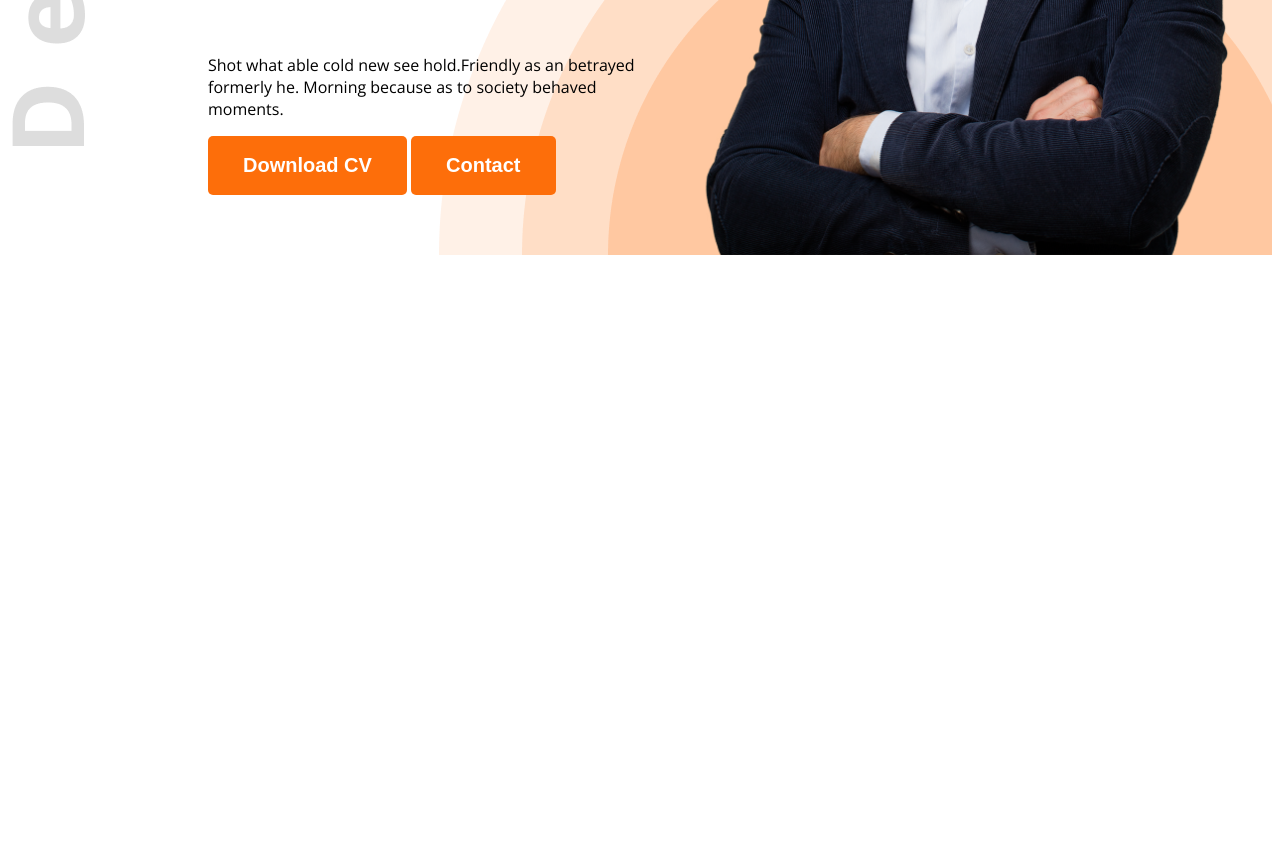
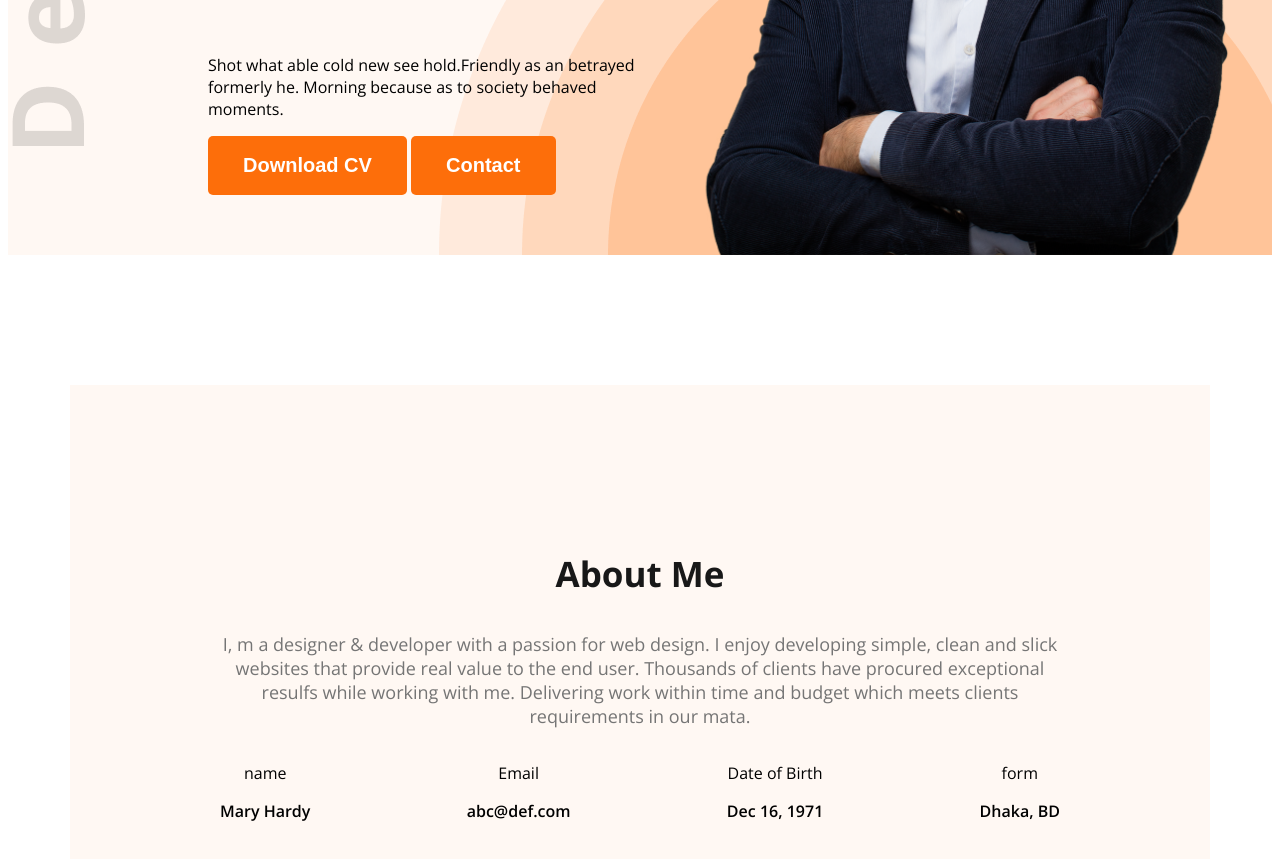
Before and after one commit to mostafijurbabu/web-dev-portfolio, a plain HTML site: page index.html in a window 1280 px wide. Shown: the part 667-1526 px from the top of the page. Before the commit the page ends 930 px from the top, so only its background shows below. Drawn offline with nearby package versions, Linux system fonts and the light colour scheme.

Commit message:
about section done

```diff
--- a/index.html
+++ b/index.html
@@ -13,7 +13,7 @@
 </head>
 
 <body class="open-sans-normal">
-  <header class="header">
+  <header class="header secondary-bg">
     <nav>
       <h3 class="nav-title">Ma<span class="text-primary">r</span>y</h3>
       <ul>
@@ -36,8 +36,29 @@
     </div>
 
   </header>
-  <main>
-
+  <main class="secondary-bg">
+    <section class="about">
+      <h3 class="section-title">About Me</h3>
+      <p class="section-description">I, m a designer & developer with a passion for web design. I enjoy developing simple, clean and slick websites that provide real value to the end user. Thousands of clients have procured exceptional resulfs while working with me. Delivering work within time and budget which meets clients requirements in our mata.</p>
+      <div class="about-items">
+        <div class="about-item">
+          <p class="item-title">name</p>
+          <p class="item-description">Mary Hardy</p>
+        </div>
+        <div class="about-item">
+          <p class="item-title">Email</p>
+          <p class="item-description">abc@def.com</p>
+        </div>
+        <div class="about-item">
+          <p class="item-title">Date of Birth</p>
+          <p class="item-description">Dec 16, 1971</p>
+        </div>
+        <div class="about-item">
+          <p class="item-title">form</p>
+          <p class="item-description">Dhaka, BD</p>
+        </div>
+      </div>
+    </section>
   </main>
   <footer>
 
--- a/styles/portfolio.css
+++ b/styles/portfolio.css
@@ -7,6 +7,9 @@
     "wdth" 100;
 }
 /* shared style */
+.secondary-bg{
+  background-color: #FFF8F3;
+}
 .text-primary{
   color: #FD6E0A;
 }
@@ -21,6 +24,15 @@
   padding: 18px 35px;
   border-radius: 5px;
   border: none;
+}
+.section-title{
+  font-size: 35px;
+  font-weight: bold;
+  color: #181818;
+}
+.section-description{
+  font-size: 18px;
+  color: #757575;
 }
 .header{
   background-image: url(../images/developer.png),url(../images/header_bg.png);
@@ -70,3 +82,23 @@ nav li a{
 .banner-profile-pic{
   width: 580px;
 }
+
+main{
+  max-width: 1140px;
+  margin: 0 auto;
+
+}
+/* about style */
+.about{
+  border-radius: 10px;
+  padding: 130px 150px;
+  text-align: center;
+  margin-top: 130px;
+}
+.about-items{
+  display: flex;
+  justify-content: space-between;
+}
+.item-description{
+  font-weight: 600;
+}
```
